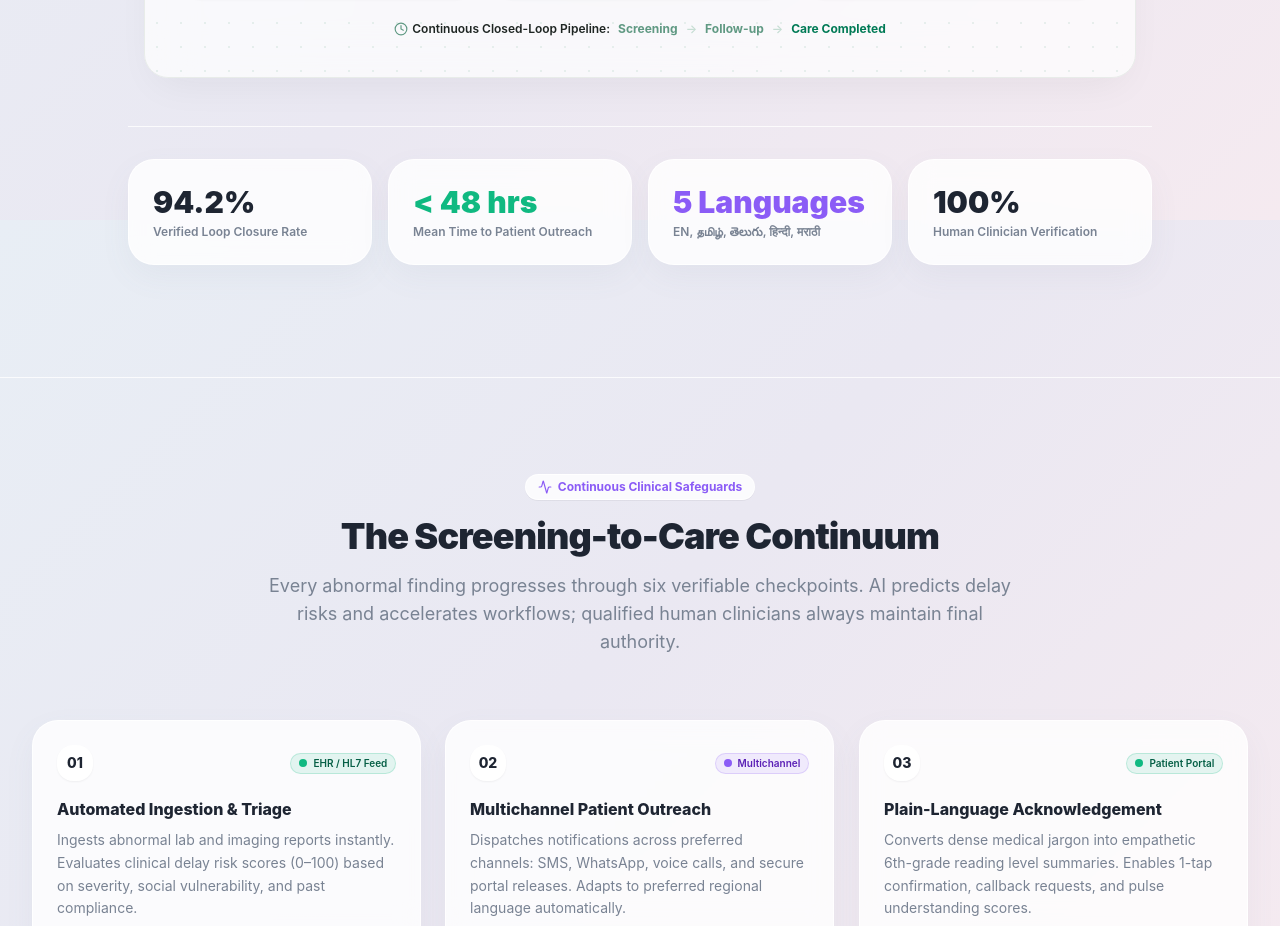
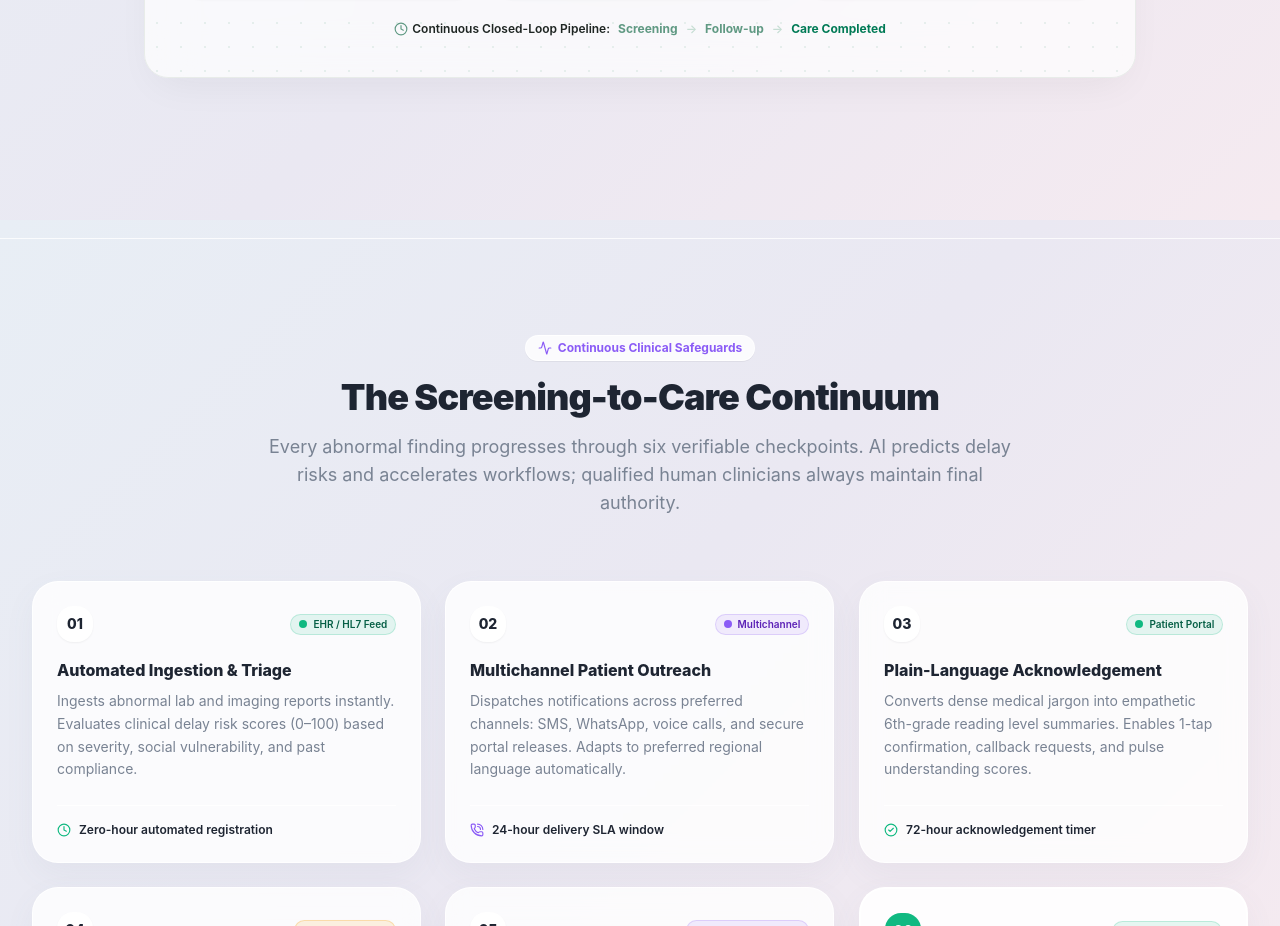
Before and after one commit to srj7042/CareLoop, a React (Vite) app: page / in a window 1280 px wide. Shown: the part 1380-2306 px from the top of the page. Built offline with nearby package versions, Linux system fonts and the light colour scheme; the HTML template or start-up script is replaced by a standard one.

Commit message:
refactor(landing): remove key metrics strip cards from landing page hero

```diff
--- a/src/pages/PublicLanding.tsx
+++ b/src/pages/PublicLanding.tsx
@@ -165,31 +165,6 @@ export const PublicLanding: React.FC = () => {
             transition={{ duration: 0.7, delay: 0.42, ease: "easeOut" }}
           >
             <HeroAnimatedStage />
-          </motion.div>
-
-          {/* Key Metrics Strip */}
-          <motion.div
-            initial={shouldReduceMotion ? false : { opacity: 0, y: 20 }}
-            animate={{ opacity: 1, y: 0 }}
-            transition={{ duration: 0.6, delay: 0.55, ease: "easeOut" }}
-            className="grid grid-cols-2 lg:grid-cols-4 gap-4 max-w-5xl mx-auto pt-8 border-t border-white/80"
-          >
-            <GlassCard className="p-5 rounded-[24px] text-left">
-              <div className="text-2xl sm:text-3xl font-black text-[#1E2532] mb-1">94.2%</div>
-              <div className="text-xs text-[#798393] font-semibold">Verified Loop Closure Rate</div>
-            </GlassCard>
-            <GlassCard className="p-5 rounded-[24px] text-left">
-              <div className="text-2xl sm:text-3xl font-black text-[#10B981] mb-1">&lt; 48 hrs</div>
-              <div className="text-xs text-[#798393] font-semibold">Mean Time to Patient Outreach</div>
-            </GlassCard>
-            <GlassCard className="p-5 rounded-[24px] text-left">
-              <div className="text-2xl sm:text-3xl font-black text-[#8B5CF6] mb-1">5 Languages</div>
-              <div className="text-xs text-[#798393] font-semibold">EN, தமிழ், తెలుగు, हिन्दी, मराठी</div>
-            </GlassCard>
-            <GlassCard className="p-5 rounded-[24px] text-left">
-              <div className="text-2xl sm:text-3xl font-black text-[#1E2532] mb-1">100%</div>
-              <div className="text-xs text-[#798393] font-semibold">Human Clinician Verification</div>
-            </GlassCard>
           </motion.div>
         </div>
       </section>
```
